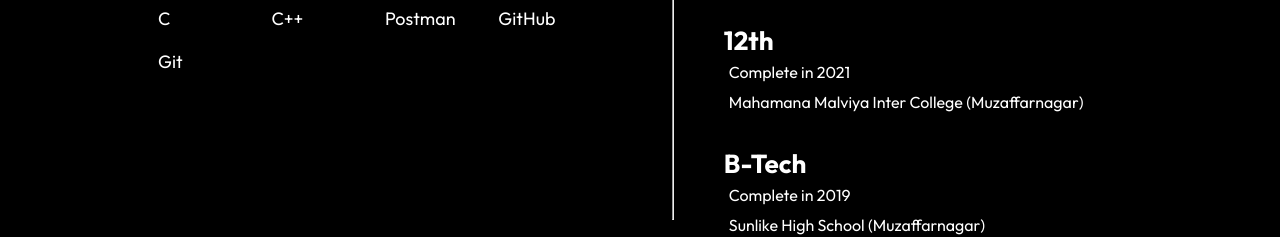
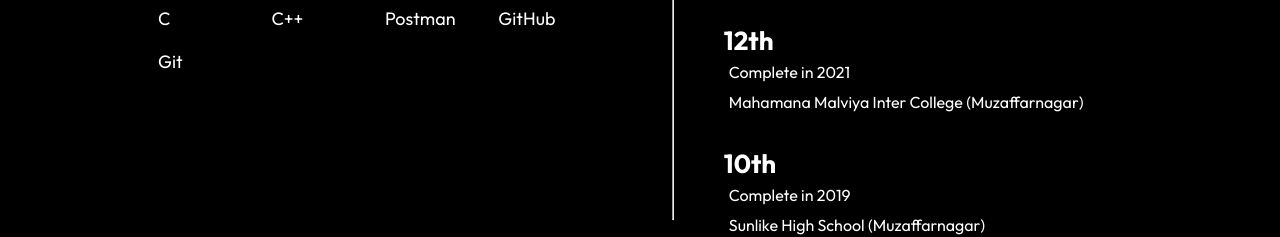
Before and after one commit to Aniketpundir/aniket_kumar_portfolio, a React (Vite) app: page / in a window 1280 px wide. Shown: the part 1460-1697 px from the top of the page. Built offline with nearby package versions, Linux system fonts and the light colour scheme.

Commit message:
changes in education

```diff
--- a/src/components/Skills/Skills.jsx
+++ b/src/components/Skills/Skills.jsx
@@ -71,7 +71,7 @@ const education = [
   },
   {
     id: 3,
-    name: "B-Tech",
+    name: "10th",
     Batch: "Complete in 2019",
     college: "Sunlike High School (Muzaffarnagar)",
   },
```
